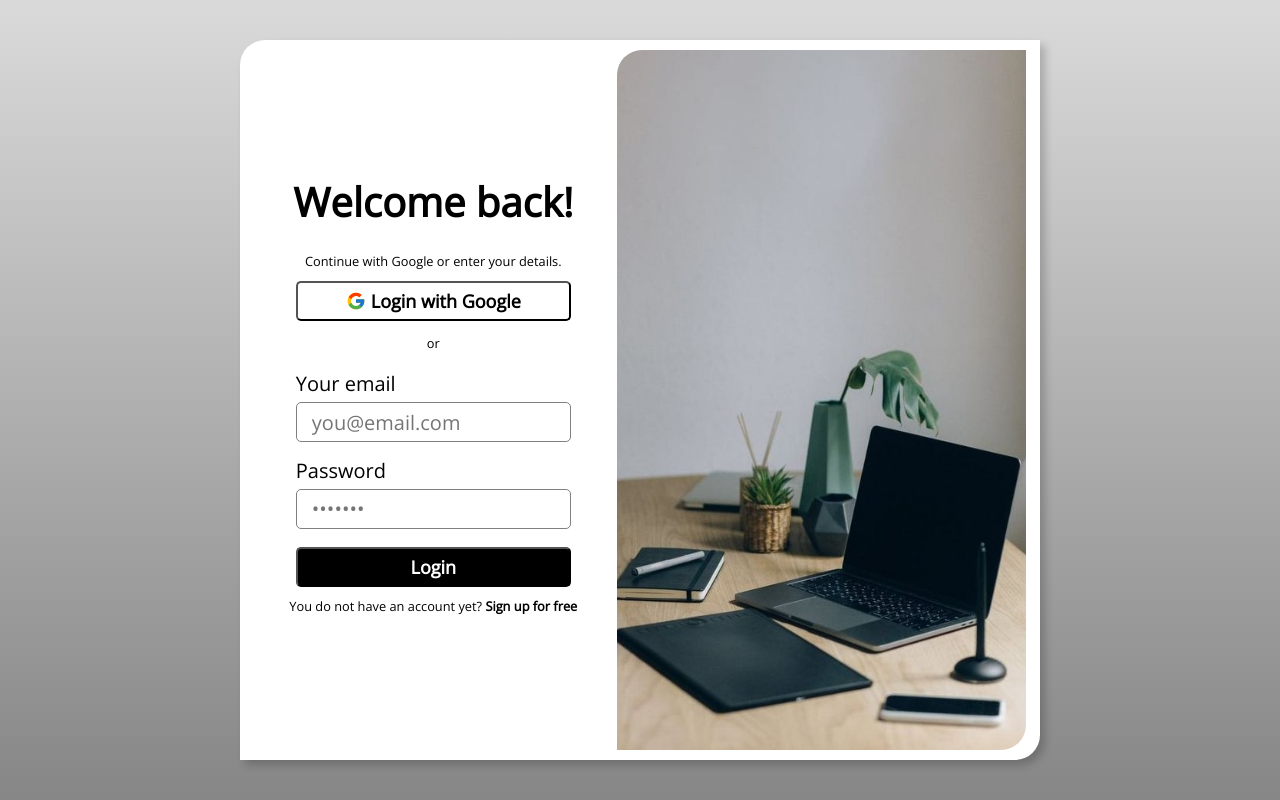
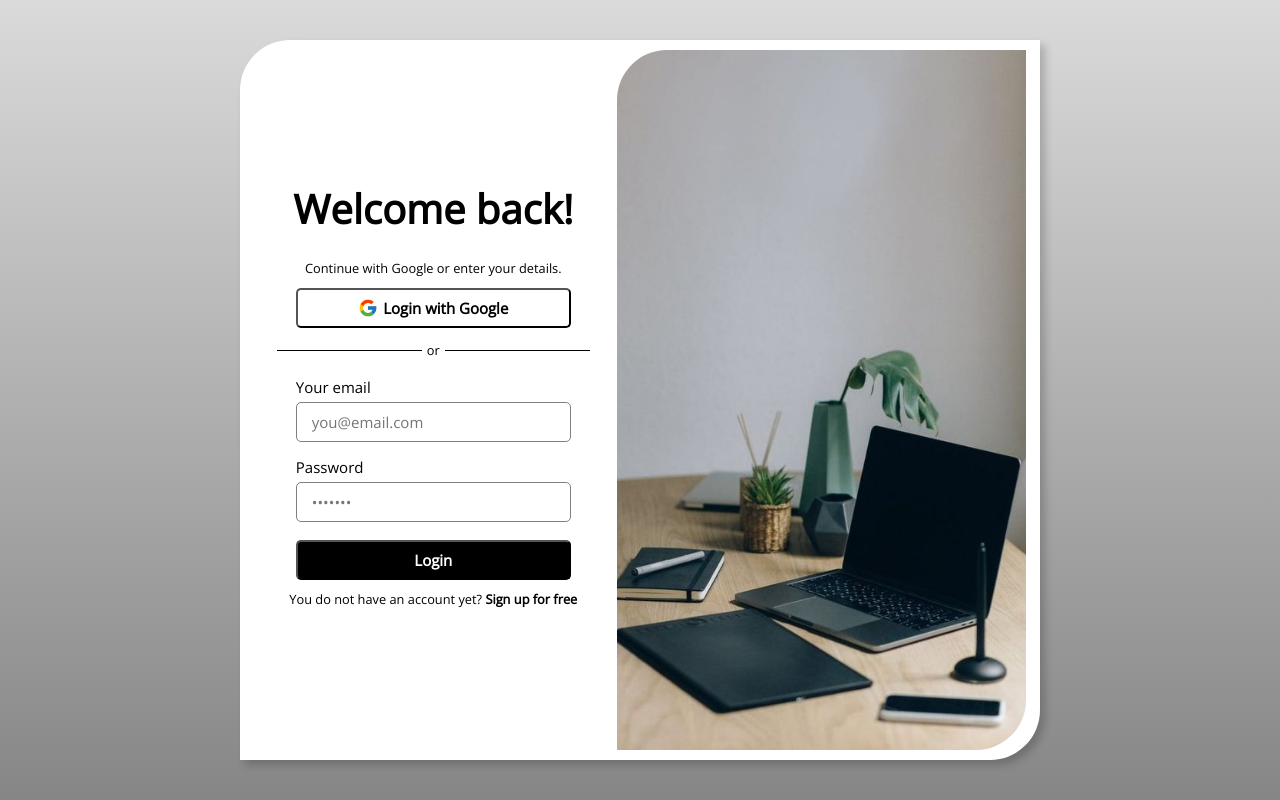
Before and after one commit to Dev-Mao/DEV005-notes, a React (Vite) app: page / in a window 1280 px wide. Built offline with nearby package versions, Linux system fonts and the light colour scheme; no server answers.

Commit message:
ADD: lines in login

```diff
--- a/src/index.css
+++ b/src/index.css
@@ -17,15 +17,14 @@
   background-color: white;
   height: 90%;
   width: 80%;
-  font-size: 20px;
+  font-size: 15px;
 }
 .icon-google{
   font-size: 20px;
   margin-right: 5px;
 }
-.span-login{
+.span-login, .span-login-lines{
   margin-top: 5px;
-  font-size: 1.2rem;
   margin-bottom: 3%;
 }
 .container-btn-login-google{
@@ -41,7 +40,7 @@
   justify-content: center;
   align-items: center;
   margin-bottom: 2%;
-  font-size: 18px;
+  font-size: 15px;
 }
 .section-login{
   display: flex;
@@ -57,7 +56,7 @@
   width: 53%;
 }
 .image-login{
-  border-radius: 25px 0 25px 0;
+  border-radius: 50px 0 50px 0;
   height: 100%;
   width: 99%;
 }
@@ -101,7 +100,7 @@
   border-radius: 5px;
   padding: 15px;
   border: 1px solid gray;
-  font-size: 20px;
+  font-size: 15px;
 }
 
 .input-login:focus{
@@ -117,7 +116,7 @@
   background-color:black;
   font-weight: bold;
   margin-bottom: 5px;
-  font-size: 18px;
+  font-size: 15px;
 }
 .link{
   text-decoration: none;
@@ -127,13 +126,40 @@
 .modal-content{
   border: 2px solid red;
 }
+.linea-horizontal {
+  border-bottom: 1px solid black; /* Cambia el color y el grosor según tus necesidades */
+}
+.span-login-lines {
+  position: relative;
+}
+
+.span-login-lines::before,
+.span-login-lines::after {
+  content: "";
+  position: absolute;
+  top: 50%;
+  height: 1px;
+  background-color: black;
+}
+
+.span-login-lines::before {
+  left: -150px;
+  right: 100%;
+  margin-right: 5px;
+}
+
+.span-login-lines::after {
+  right: -150px;
+  left: 100%;
+  margin-left: 5px;
+}
 
 @media (min-width: 835px) {
 
   .login-container{
     box-shadow: 5px 5px 8px rgba(0, 0, 0, 0.2);
     display: flex;
-    border-radius: 25px 0 25px 0;
+    border-radius: 50px 0 50px 0;
     overflow: hidden;
     background-color: white;
     height: 90%;
@@ -149,7 +175,7 @@
     align-items: center;
     flex-direction: column;
   }
-  .span-login{
+  .span-login, .span-login-lines{
     font-size: 0.8rem;
   }
 
--- a/src/pages/Login.jsx
+++ b/src/pages/Login.jsx
@@ -25,7 +25,7 @@ const Login = () => {
                     <h1 className="title-login">Welcome back!</h1>
                     <span className="span-login">Continue with Google or enter your details.</span>
                     <BtnLoginGoogle/>
-                    <span className="span-login">or</span>
+                    <span className="span-login-lines">or</span>
                     <LoginForm/>
 
                 </div>
```
